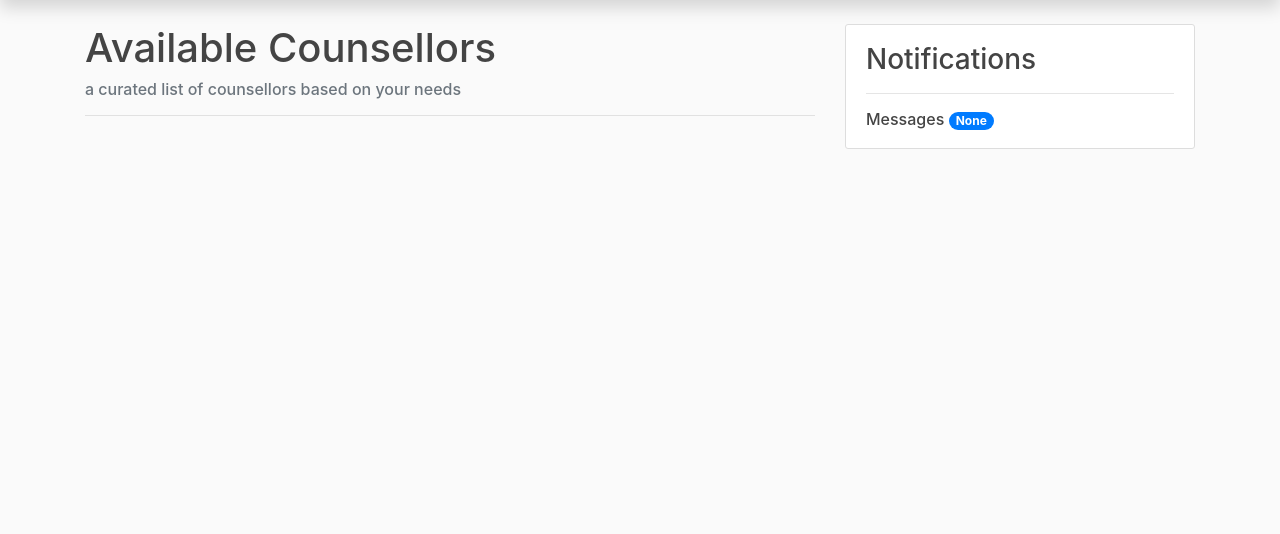
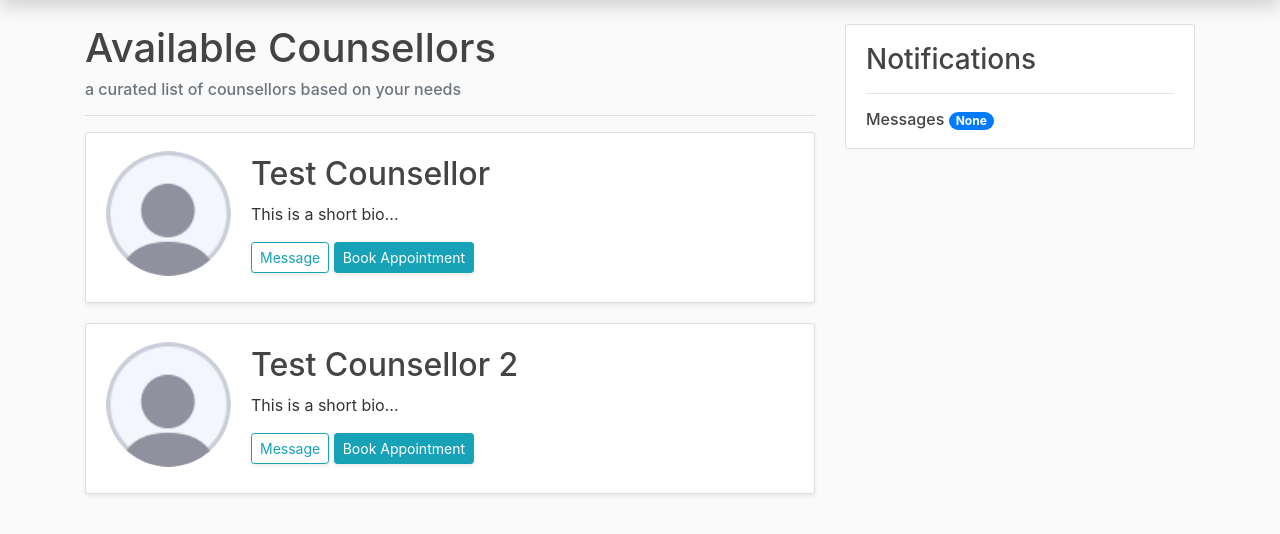
Before and after one commit to lukendatigh/counsellia-intelligent-counselling-system, a Django app: page /counsellee/counsellors/ in a window 1280 px wide. Shown: the part 56-590 px from the top of the page. Run offline with Django 3.2, Linux system fonts and the light colour scheme; data comes from the database, SQL or seed files in the repository; some libraries are stand-ins or nearby versions.

Commit message:
Update counsellor_list.html

```diff
--- a/counsellees/templates/counsellees/counsellor_list.html
+++ b/counsellees/templates/counsellees/counsellor_list.html
@@ -6,8 +6,6 @@
 	<p class="mb-3"></p>
 	{% for counsellor in counsellors %}
 		{% if counsellor.available is True %}
-			{% for category in user.counsellee.categories.all %}
-				{% if category in counsellor.specialties.all %}
 			<article class="shadow-sm media content-section">
 				<img class= "mt-2 rounded-circle account-img" src="{{ counsellor.image.url }}">
 				<div class="mt-1 media-body">
@@ -23,11 +21,9 @@
 						<p class="article-content">{{ counsellor.bio }}...</p>
 					{% endif %}
 					<a class= "shadow-sm btn btn-outline-info btn-sm" href="">Message</a>
-							<a class= "shadow-sm btn btn-info btn-sm" href="">Book Appointment</a>
+					<a class= "shadow-sm btn btn-info btn-sm" href="{% url 'counsellee-appointment-create' %}">Book Appointment</a>
 				</div>
 			</article>
-				{% endif %}
-			{% endfor %}
 		{% endif %}
 	{% endfor %}
 	{% if is_paginated %}
```
Lines whose indentation alone changed are shown as unchanged.
